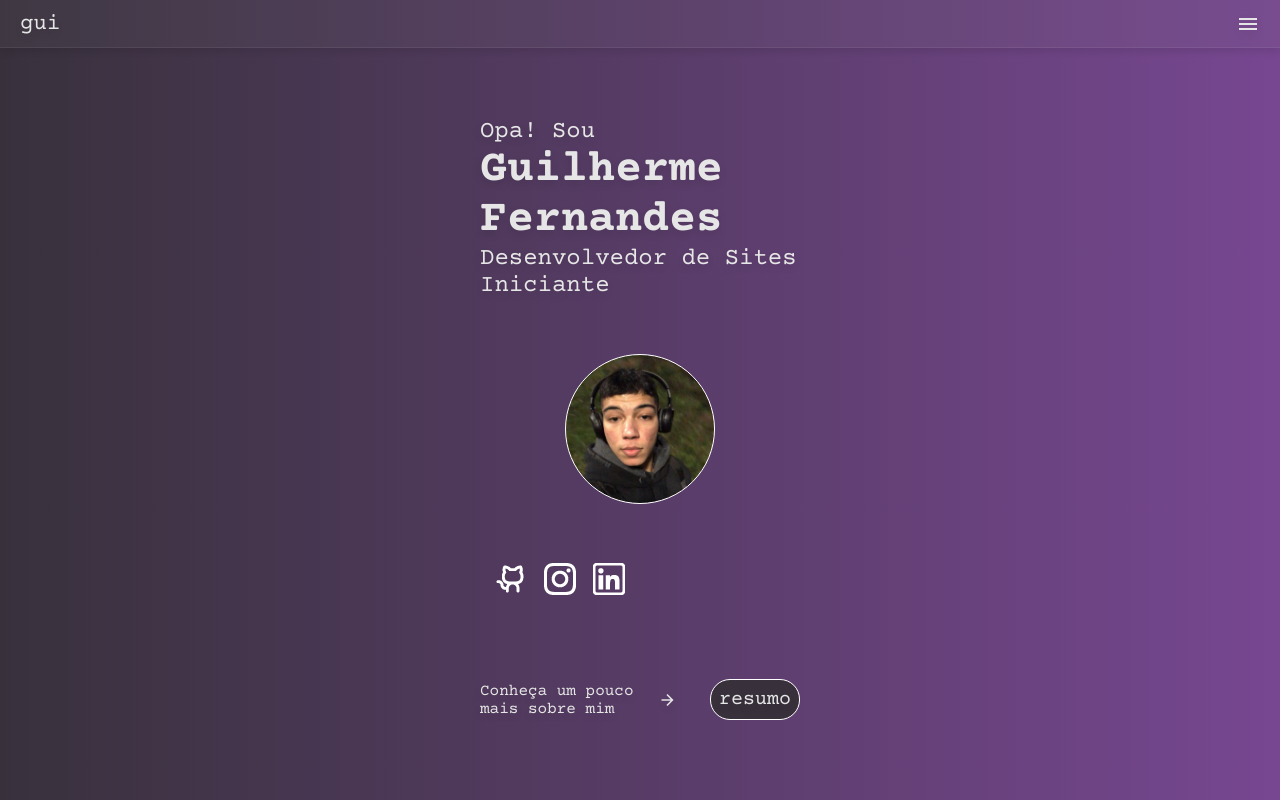
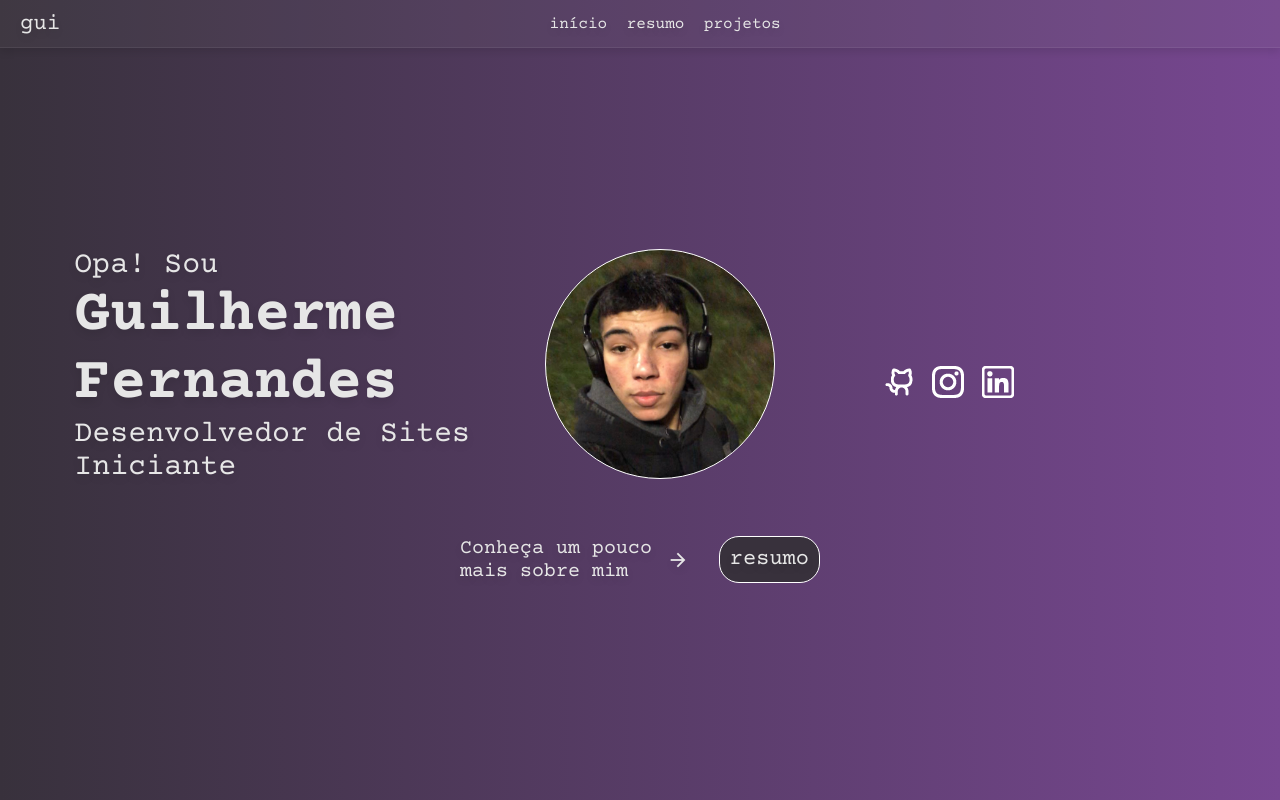
Before and after one commit to guifernands/portfolio, a plain HTML site: page index.html in a window 1280 px wide. Drawn offline with nearby package versions, Linux system fonts and the light colour scheme.

Commit message:
media-q tablets

```diff
--- a/estilos/media-query.css
+++ b/estilos/media-query.css
@@ -1 +1,66 @@
 @charset "UTF-8";
+
+@media screen and (min-width: 768px){
+
+    header > nav#itens {
+        display: block;
+        margin: auto;
+    }
+
+    header > i#menu{
+        display: none;
+    }
+
+    main {
+        display: flex;
+        flex-flow: row wrap;
+        justify-content: space-evenly;
+        align-content: center;
+    }
+
+    main > section.main-title {
+        width: 396px;
+        height: 231px;
+        margin-top: 0px;
+    }
+
+    main > section.main-title > p {
+        font-size: 30px;
+    }
+
+    main > section.main-title > h1 {
+        font-size: 60px;
+    }
+
+    main > section.main-image > div {
+        width: 230px;
+        height: 230px;
+        border-radius: 120px;
+    }
+
+    main > section.main-social {
+        padding-left: 30px;
+        margin-top: 40px;
+        width: 357px;
+    }
+
+    main > section.main-text {
+        margin-top: 40px;
+        margin-bottom: 0px;
+        width: 360px;
+    }
+
+    main > section.main-text > p {
+        font-size: 20px;
+        width: 192px;
+    }
+
+    main > section.main-text > i {
+        font-size: 22px;
+    }
+
+    main > section.main-text > a {
+        font-size: 22px;
+        padding: 10px;
+    }
+}
--- a/estilos/style.css
+++ b/estilos/style.css
@@ -48,7 +48,7 @@ header > div.logo-menu > a {
     text-decoration: none;
 }
 
-header > i {
+header > i#menu {
     user-select: none;
     cursor: pointer;
     text-shadow: 0 4px 8px rgba(0, 0, 0, 0.1);
--- a/index.html
+++ b/index.html
@@ -3,9 +3,9 @@
 <head>
     <meta charset="UTF-8">
     <meta name="viewport" content="width=device-width, initial-scale=1.0">
-    <title>Gui's Portfolio</title>
+    <title>Portfólio do Gui</title>
     <link rel="stylesheet" href="estilos/style.css">
-    <link rel="stylesheet" href="estilos/media-query.css" media="all">
+
 
     <link rel="shortcut icon" href="imagens/favicon.png" type="image/x-icon">
     <link rel="stylesheet" href="https://fonts.googleapis.com/icon?family=Material+Icons" rel="stylesheet" />
@@ -92,6 +92,9 @@
             transition: .6s;
         }
     </style>
+
+    <link rel="stylesheet" href="estilos/media-query.css">
+
 </head>
 <body>
     <header>
@@ -122,9 +125,9 @@
 
         <section class="main-social">
             <nav>
-                <a href="https://github.com/guifernands"><img src="imagens/github.png" alt="GitHub"></a>
-                <a href="https://www.instagram.com/unluckygui/"><img src="imagens/instagram.png" alt="Instagram"></a>
-                <a href="https://www.linkedin.com/in/guilherme-fernandes-66114925b/"><img src="imagens/linkedin.png" alt="LinkedIn"></a>
+                <a href="https://github.com/guifernands" target="_blank"><img src="imagens/github.png" alt="GitHub"></a>
+                <a href="https://www.instagram.com/unluckygui/" target="_blank"><img src="imagens/instagram.png" alt="Instagram"></a>
+                <a href="https://www.linkedin.com/in/guilherme-fernandes-66114925b/" target="_blank"><img src="imagens/linkedin.png" alt="LinkedIn"></a>
             </nav>
         </section>
 
@@ -136,8 +139,6 @@
             <a href="resumo.html">resumo</a>
 
         </section>
-
-
 
     </main>
 
```
Also changed, not shown: projetos.html (+23 -0 lines).
